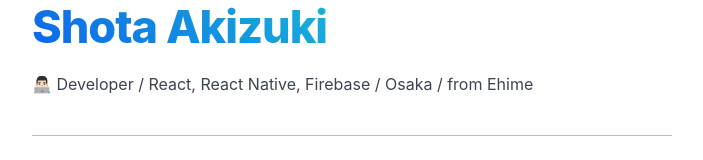
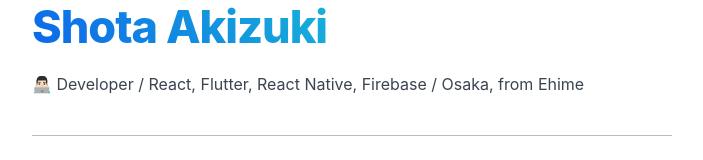
Before and after one commit to shota-akizuki/shota-dev, a Next.js app: page / in a window 1280 px wide. Shown: the part 161-321 px from the top of the page, without its empty margins (288-991 px from the left). Built offline with nearby package versions, Linux system fonts and the light colour scheme.

Commit message:
Add Flutter.

```diff
--- a/pages/index.tsx
+++ b/pages/index.tsx
@@ -45,7 +45,10 @@ export default function Home() {
       <Header titlePre="Home" />
       <div className={styles.main}>
         <h1>Shota Akizuki</h1>
-        <p>👨🏻‍💻 Developer / React, React Native, Firebase / Osaka / from Ehime</p>
+        <p>
+          👨🏻‍💻 Developer / React, Flutter, React Native, Firebase / Osaka, from
+          Ehime
+        </p>
         <Divider />
         <Timeline />
         <Divider />
```
